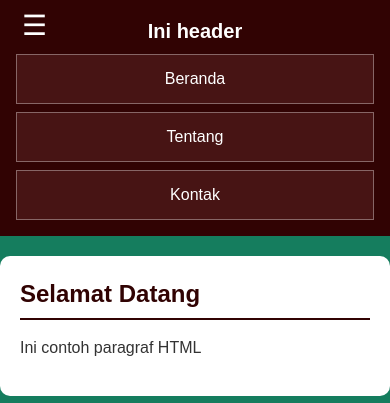
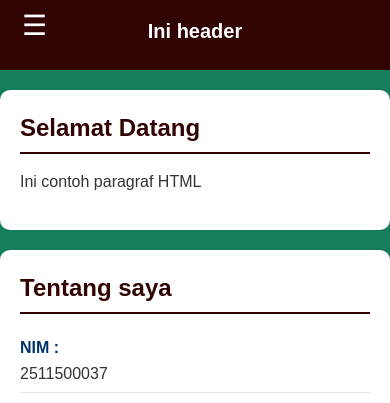
Before and after one commit to Frenimusdhalifah-boop/2511500037-PWD-GB1J-25261, a PHP site: page /pertemuan-05/index.html in a window 390 px wide. Shown: the top 403 px of the page. Run offline with PHP 8.4, Linux system fonts and the light colour scheme.

Commit message:
styling nav mobile

```diff
--- a/pertemuan-05/style.css
+++ b/pertemuan-05/style.css
@@ -165,6 +165,14 @@
                 top: 8px;
             }
 
+            nav {
+                display: none;
+                flex-direction: column;
+                background: #310303;
+                width: 100%;
+                padding: 5px 0;
+            }
+
             header {
                 padding: 16px;
                 position: sticky;
```
Also changed, not shown: pertemuan-05/README.md.
